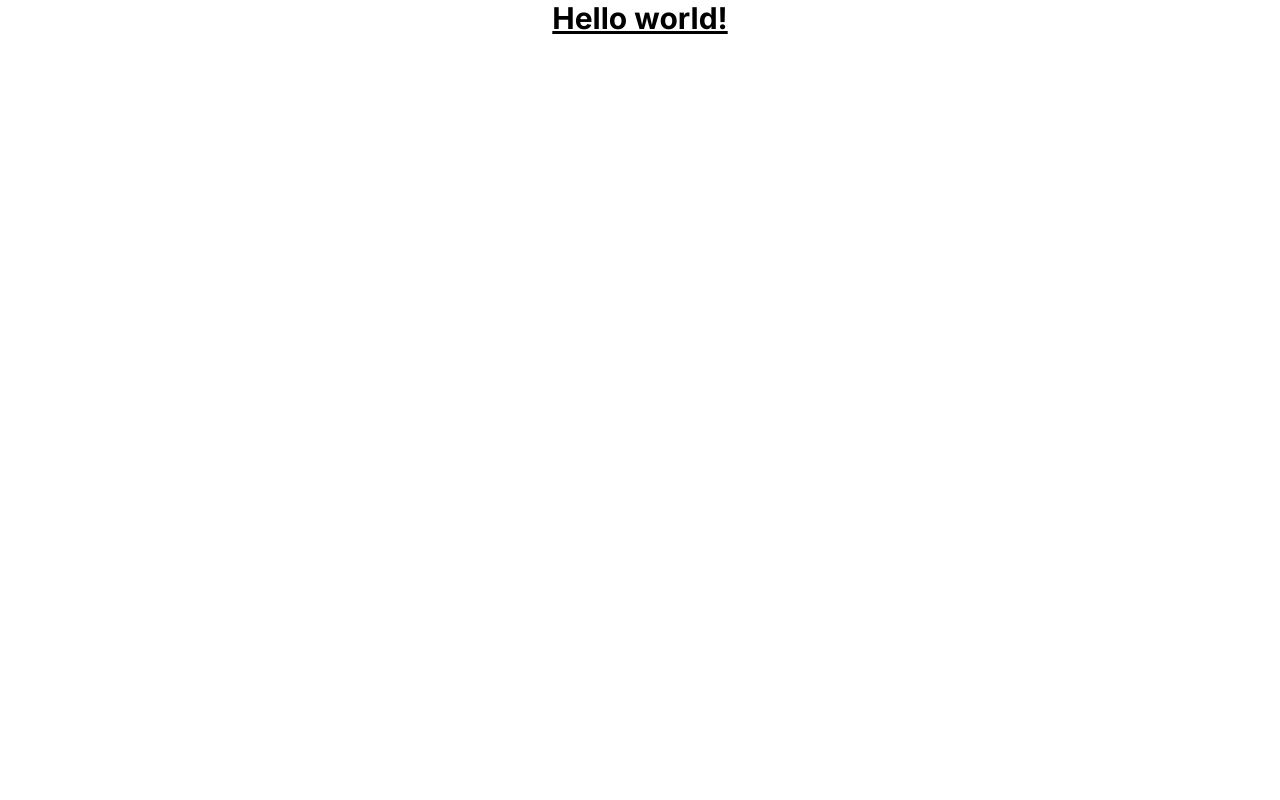
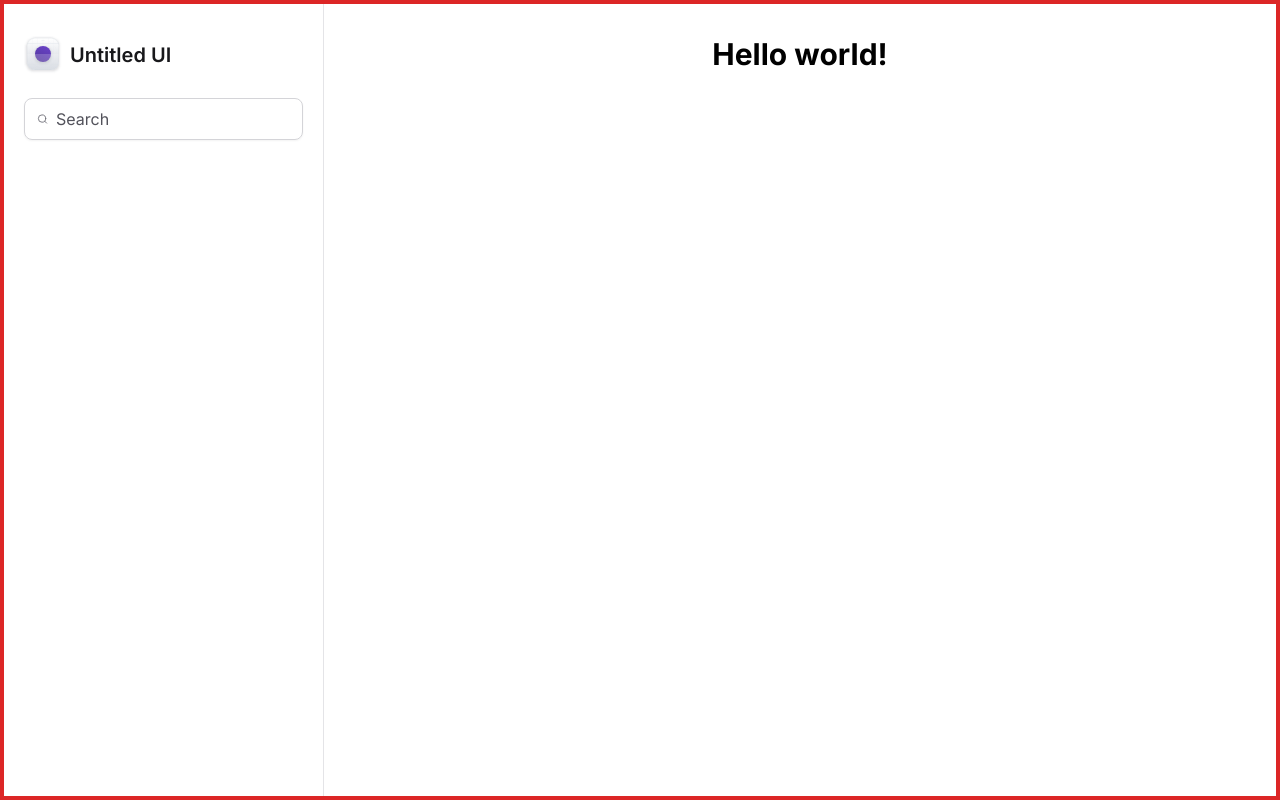
Before and after one commit to maxleon52/tailwind-next13, a Next.js app: page / in a window 1280 px wide. Built offline with nearby package versions, Linux system fonts and the light colour scheme.

Commit message:
add initial sidebar structure

```diff
--- a/package.json
+++ b/package.json
@@ -15,6 +15,7 @@
     "autoprefixer": "10.4.15",
     "eslint": "8.48.0",
     "eslint-config-next": "13.4.19",
+    "lucide-react": "^0.274.0",
     "next": "13.4.19",
     "postcss": "8.4.29",
     "react": "18.2.0",
--- a/prettier.config.js
+++ b/prettier.config.js
@@ -1,3 +1,3 @@
 module.exports = {
-  plugins: ['prettier-plugin-tailwindcss'],
+  plugins: ["prettier-plugin-tailwindcss"],
 };
--- a/src/app/layout.tsx
+++ b/src/app/layout.tsx
@@ -1,3 +1,4 @@
+import { Sidebar } from "@/components/Sidebar";
 import "./globals.css";
 import type { Metadata } from "next";
 import { Inter } from "next/font/google";
@@ -16,7 +17,12 @@
 }) {
   return (
     <html lang="en">
-      <body className={inter.className}>{children}</body>
+      <body className={inter.className}>
+        <div className="grid-cols-app grid min-h-screen border-4 border-red-600">
+          <Sidebar />
+          <main className="px-4 pb-12 pt-8">{children}</main>
+        </div>
+      </body>
     </html>
   );
 }
--- a/src/app/page.tsx
+++ b/src/app/page.tsx
@@ -1,6 +1,6 @@
 export default function Home() {
   return (
-    <h1 className="flex items-center justify-center text-3xl font-bold underline dark:bg-slate-600">
+    <h1 className="flex items-center justify-center text-3xl font-bold">
       Hello world!
     </h1>
   );
--- /dev/null
+++ b/src/components/Sidebar/Logo.tsx
@@ -0,0 +1,209 @@
+export function Logo() {
+  return (
+    <strong className="flex items-center gap-2 text-xl font-semibold text-zinc-900">
+      <svg
+        width={38}
+        height={38}
+        viewBox="0 0 38 38"
+        fill="none"
+        xmlns="http://www.w3.org/2000/svg"
+      >
+        <g filter="url(#filter0_dd_5162_307)">
+          <g clipPath="url(#clip0_5162_307)">
+            <rect x={3} y={2} width={32} height={32} rx={8} fill="#fff" />
+            <rect
+              x={3}
+              y={2}
+              width={32}
+              height={32}
+              rx={8}
+              fill="url(#paint0_linear_5162_307)"
+            />
+            <path
+              fillRule="evenodd"
+              clipRule="evenodd"
+              d="M19 4.039c-7.71 0-13.961 6.25-13.961 13.961 0 7.71 6.25 13.961 13.961 13.961 7.71 0 13.961-6.25 13.961-13.961 0-7.71-6.25-13.961-13.961-13.961zM4.961 18c0-7.753 6.286-14.039 14.039-14.039S33.039 10.247 33.039 18 26.753 32.039 19 32.039 4.961 25.753 4.961 18z"
+              fill="#D0D5DD"
+            />
+            <path
+              fillRule="evenodd"
+              clipRule="evenodd"
+              d="M19 14.078a3.922 3.922 0 100 7.845 3.922 3.922 0 000-7.845zM15 18a4 4 0 118 0 4 4 0 01-8 0z"
+              fill="#D0D5DD"
+            />
+            <path
+              fillRule="evenodd"
+              clipRule="evenodd"
+              d="M19 15.32a2.68 2.68 0 100 5.36 2.68 2.68 0 000-5.36zM16.243 18a2.757 2.757 0 115.514 0 2.757 2.757 0 01-5.514 0z"
+              fill="#D0D5DD"
+            />
+            <path d="M18.961 2h.078v32h-.078V2z" fill="#D0D5DD" />
+            <path d="M35 17.96v.079H3v-.078h32z" fill="#D0D5DD" />
+            <path
+              d="M29.602 2h.078v32h-.078V2zM13.64 2h.078v32h-.077V2zM24.282 2h.077v32h-.077V2zM8.32 2h.078v32H8.32V2z"
+              fill="#D0D5DD"
+            />
+            <path
+              d="M35 28.602v.077H3v-.077h32zM35 12.64v.078H3v-.077h32zM35 23.281v.078H3v-.078h32zM35 7.32v.078H3V7.32h32z"
+              fill="#D0D5DD"
+            />
+            <g filter="url(#filter1_dd_5162_307)">
+              <circle
+                cx={19}
+                cy={18}
+                r={8}
+                fill="url(#paint1_linear_5162_307)"
+              />
+            </g>
+            <g filter="url(#filter2_b_5162_307)">
+              <path
+                d="M3 18h32v3.2c0 4.48 0 6.72-.872 8.432a8 8 0 01-3.496 3.496C28.92 34 26.68 34 22.2 34h-6.4c-4.48 0-6.72 0-8.432-.872a8 8 0 01-3.496-3.496C3 27.92 3 25.68 3 21.2V18z"
+                fill="#fff"
+                fillOpacity={0.2}
+              />
+            </g>
+          </g>
+          <rect
+            x={3.15}
+            y={2.15}
+            width={31.7}
+            height={31.7}
+            rx={7.85}
+            stroke="#D0D5DD"
+            strokeWidth={0.3}
+          />
+        </g>
+        <defs>
+          <filter
+            id="filter0_dd_5162_307"
+            x={0}
+            y={0}
+            width={38}
+            height={38}
+            filterUnits="userSpaceOnUse"
+            colorInterpolationFilters="sRGB"
+          >
+            <feFlood floodOpacity={0} result="BackgroundImageFix" />
+            <feColorMatrix
+              in="SourceAlpha"
+              values="0 0 0 0 0 0 0 0 0 0 0 0 0 0 0 0 0 0 127 0"
+              result="hardAlpha"
+            />
+            <feOffset dy={1} />
+            <feGaussianBlur stdDeviation={1} />
+            <feColorMatrix values="0 0 0 0 0.0627451 0 0 0 0 0.0941176 0 0 0 0 0.156863 0 0 0 0.06 0" />
+            <feBlend
+              in2="BackgroundImageFix"
+              result="effect1_dropShadow_5162_307"
+            />
+            <feColorMatrix
+              in="SourceAlpha"
+              values="0 0 0 0 0 0 0 0 0 0 0 0 0 0 0 0 0 0 127 0"
+              result="hardAlpha"
+            />
+            <feOffset dy={1} />
+            <feGaussianBlur stdDeviation={1.5} />
+            <feColorMatrix values="0 0 0 0 0.0627451 0 0 0 0 0.0941176 0 0 0 0 0.156863 0 0 0 0.1 0" />
+            <feBlend
+              in2="effect1_dropShadow_5162_307"
+              result="effect2_dropShadow_5162_307"
+            />
+            <feBlend
+              in="SourceGraphic"
+              in2="effect2_dropShadow_5162_307"
+              result="shape"
+            />
+          </filter>
+          <filter
+            id="filter1_dd_5162_307"
+            x={8}
+            y={8}
+            width={22}
+            height={22}
+            filterUnits="userSpaceOnUse"
+            colorInterpolationFilters="sRGB"
+          >
+            <feFlood floodOpacity={0} result="BackgroundImageFix" />
+            <feColorMatrix
+              in="SourceAlpha"
+              values="0 0 0 0 0 0 0 0 0 0 0 0 0 0 0 0 0 0 127 0"
+              result="hardAlpha"
+            />
+            <feOffset dy={1} />
+            <feGaussianBlur stdDeviation={1} />
+            <feColorMatrix values="0 0 0 0 0.0627451 0 0 0 0 0.0941176 0 0 0 0 0.156863 0 0 0 0.06 0" />
+            <feBlend
+              in2="BackgroundImageFix"
+              result="effect1_dropShadow_5162_307"
+            />
+            <feColorMatrix
+              in="SourceAlpha"
+              values="0 0 0 0 0 0 0 0 0 0 0 0 0 0 0 0 0 0 127 0"
+              result="hardAlpha"
+            />
+            <feOffset dy={1} />
+            <feGaussianBlur stdDeviation={1.5} />
+            <feColorMatrix values="0 0 0 0 0.0627451 0 0 0 0 0.0941176 0 0 0 0 0.156863 0 0 0 0.1 0" />
+            <feBlend
+              in2="effect1_dropShadow_5162_307"
+              result="effect2_dropShadow_5162_307"
+            />
+            <feBlend
+              in="SourceGraphic"
+              in2="effect2_dropShadow_5162_307"
+              result="shape"
+            />
+          </filter>
+          <filter
+            id="filter2_b_5162_307"
+            x={-2}
+            y={13}
+            width={42}
+            height={26}
+            filterUnits="userSpaceOnUse"
+            colorInterpolationFilters="sRGB"
+          >
+            <feFlood floodOpacity={0} result="BackgroundImageFix" />
+            <feGaussianBlur in="BackgroundImageFix" stdDeviation={2.5} />
+            <feComposite
+              in2="SourceAlpha"
+              operator="in"
+              result="effect1_backgroundBlur_5162_307"
+            />
+            <feBlend
+              in="SourceGraphic"
+              in2="effect1_backgroundBlur_5162_307"
+              result="shape"
+            />
+          </filter>
+          <linearGradient
+            id="paint0_linear_5162_307"
+            x1={19}
+            y1={2}
+            x2={19}
+            y2={34}
+            gradientUnits="userSpaceOnUse"
+          >
+            <stop stopColor="#fff" />
+            <stop offset={1} stopColor="#D0D5DD" />
+          </linearGradient>
+          <linearGradient
+            id="paint1_linear_5162_307"
+            x1={15}
+            y1={26}
+            x2={23}
+            y2={10}
+            gradientUnits="userSpaceOnUse"
+          >
+            <stop stopColor="#53389E" />
+            <stop offset={1} stopColor="#6941C6" />
+          </linearGradient>
+          <clipPath id="clip0_5162_307">
+            <rect x={3} y={2} width={32} height={32} rx={8} fill="#fff" />
+          </clipPath>
+        </defs>
+      </svg>
+      <span>Untitled UI</span>
+    </strong>
+  );
+}
--- /dev/null
+++ b/src/components/Sidebar/index.tsx
@@ -0,0 +1,21 @@
+import { Search } from "lucide-react";
+
+import { Logo } from "./Logo";
+
+export function Sidebar() {
+  return (
+    <aside className="space-y-6 border-r border-zinc-200 px-5 py-8">
+      <Logo />
+
+      <div className="flex w-full items-center gap-2 rounded-lg border border-zinc-300 px-3 py-2 shadow-sm">
+        <Search className="h-5 w-5 text-zinc-500" />
+
+        <input
+          type="text"
+          className="flex-1 border-0 bg-transparent p-0 text-zinc-900 placeholder-zinc-600"
+          placeholder="Search"
+        />
+      </div>
+    </aside>
+  );
+}
--- a/tailwind.config.ts
+++ b/tailwind.config.ts
@@ -1,20 +1,18 @@
-import type { Config } from 'tailwindcss'
+import type { Config } from "tailwindcss";
 
 const config: Config = {
   content: [
-    './src/pages/**/*.{js,ts,jsx,tsx,mdx}',
-    './src/components/**/*.{js,ts,jsx,tsx,mdx}',
-    './src/app/**/*.{js,ts,jsx,tsx,mdx}',
+    "./src/pages/**/*.{js,ts,jsx,tsx,mdx}",
+    "./src/components/**/*.{js,ts,jsx,tsx,mdx}",
+    "./src/app/**/*.{js,ts,jsx,tsx,mdx}",
   ],
   theme: {
     extend: {
-      backgroundImage: {
-        'gradient-radial': 'radial-gradient(var(--tw-gradient-stops))',
-        'gradient-conic':
-          'conic-gradient(from 180deg at 50% 50%, var(--tw-gradient-stops))',
+      gridTemplateColumns: {
+        app: "minmax(18rem, 20rem) 1fr",
       },
     },
   },
   plugins: [],
-}
-export default config
+};
+export default config;
```
Also changed, not shown: .eslintrc.json, 1 other file (tests, documents, lock files or other folders).
